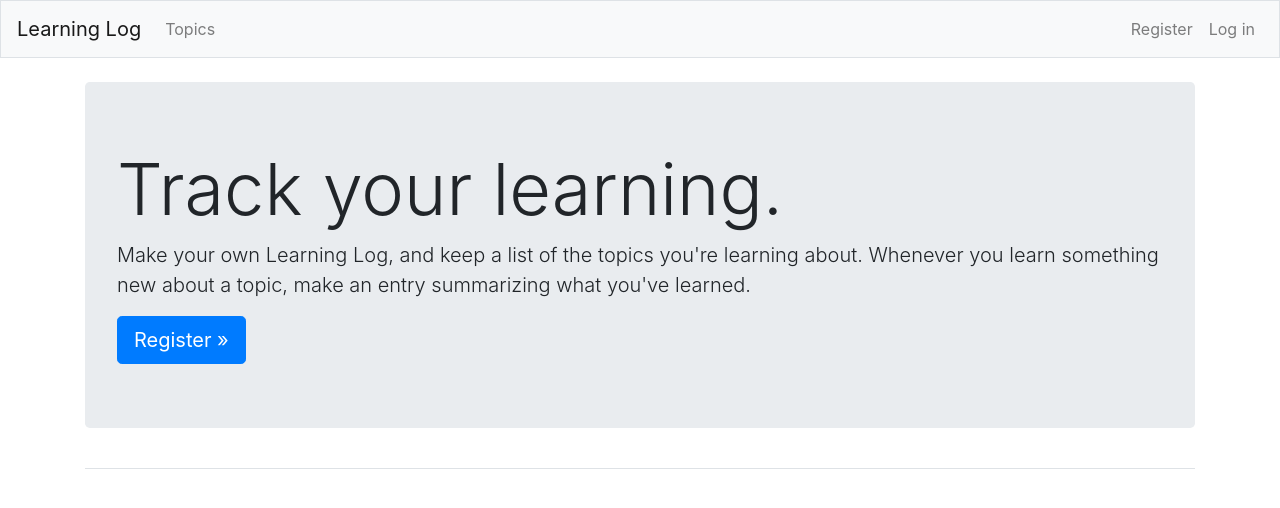
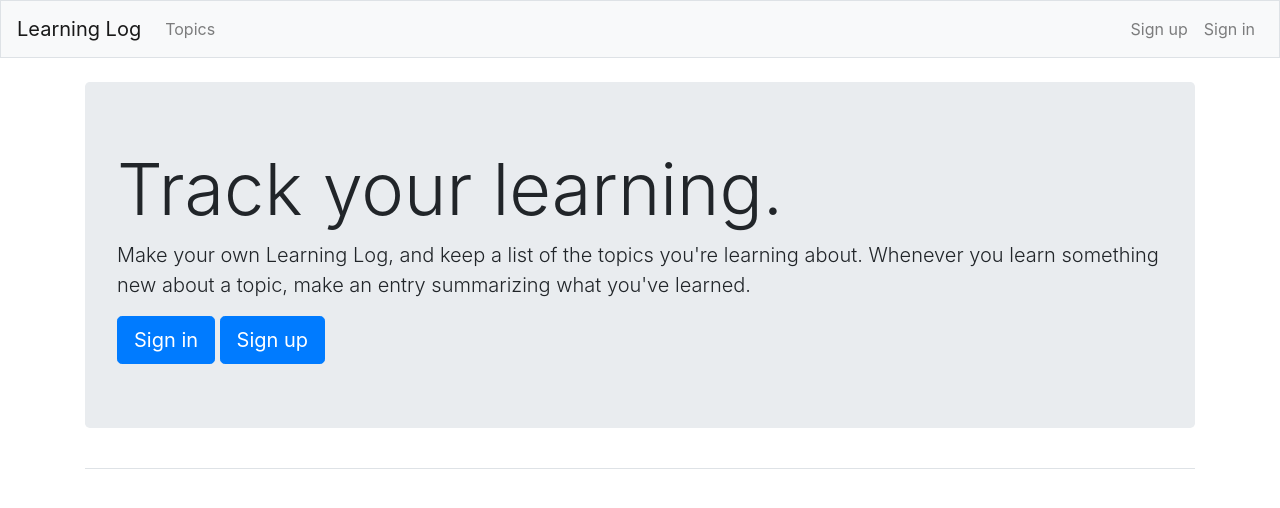
Before and after one commit to NuclearWinter/project_topics, a Django app: page / in a window 1280 px wide. Shown: the top 508 px of the page. Run offline with Django 4.2, Linux system fonts and the light colour scheme; some libraries are stand-ins or nearby versions.

Commit message:
edit sign in, sign up

```diff
--- a/learning_logs/templates/learning_logs/base.html
+++ b/learning_logs/templates/learning_logs/base.html
@@ -35,14 +35,14 @@
             <span class="navbar-text"}">Hello, {{ user.username }}.</span>
           </li>
           <li class="nav-item">
-            <a class="nav-link" href="{% url 'users:logout' %}">Log out</a>
+            <a class="nav-link" href="{% url 'users:logout' %}">Sign out</a>
           </li>
         {% else %}
           <li class="nav-item">
-            <a class="nav-link" href="{% url 'users:register' %}">Register</a>
+            <a class="nav-link" href="{% url 'users:register' %}">Sign up</a>
           </li>
           <li class="nav-item">
-            <a class="nav-link" href="{% url 'users:login' %}">Log in</a></li>
+            <a class="nav-link" href="{% url 'users:login' %}">Sign in</a></li>
         {% endif %}
       </ul>
     </div>
--- a/learning_logs/templates/learning_logs/index.html
+++ b/learning_logs/templates/learning_logs/index.html
@@ -8,7 +8,11 @@
         topics you're learning about. Whenever you learn something new
         about a topic, make an entry summarizing what you've learned.</p>
 
+    {% if not user.is_authenticated %}
+    <a class="btn btn-lg btn-primary" href="{% url 'users:login' %}"
+        role="button">Sign in</a>
     <a class="btn btn-lg btn-primary" href="{% url 'users:register' %}"
-        role="button">Register &raquo;</a>
+        role="button">Sign up</a>
+    {% endif %}
   </div>
 {% endblock page_header %}
--- a/users/templates/registration/login.html
+++ b/users/templates/registration/login.html
@@ -12,11 +12,11 @@
     {% csrf_token %}
     {% bootstrap_form form %}
     {% buttons %}
-      <button name="submit" class="btn btn-primary">Log in</button>
+      <button name="submit" class="btn btn-primary">Sign in</button>
     {% endbuttons %}
 
     <input type="hidden" name="next"
-      value="{% url 'learning_logs:index' %}" />
+      value="{% url 'learning_logs:topics' %}" />
   </form>
 
 {% endblock content %}
```
